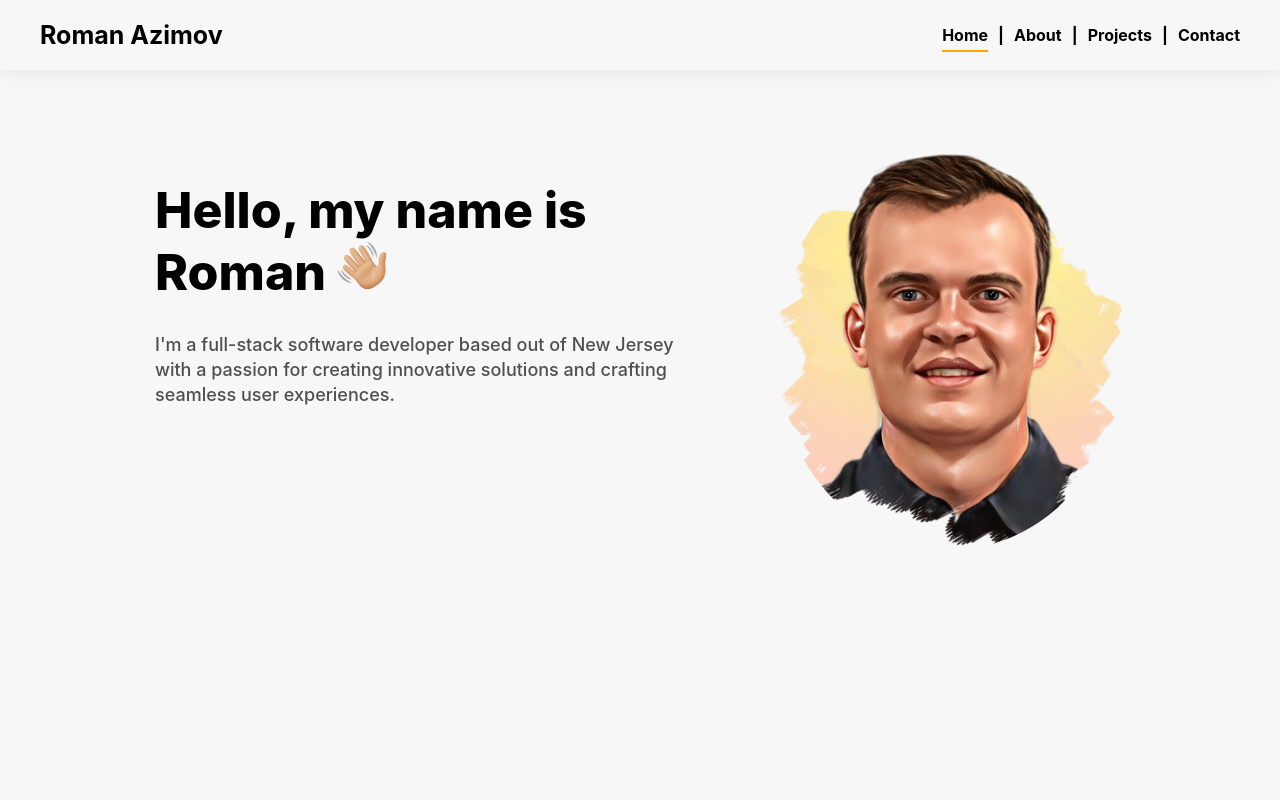
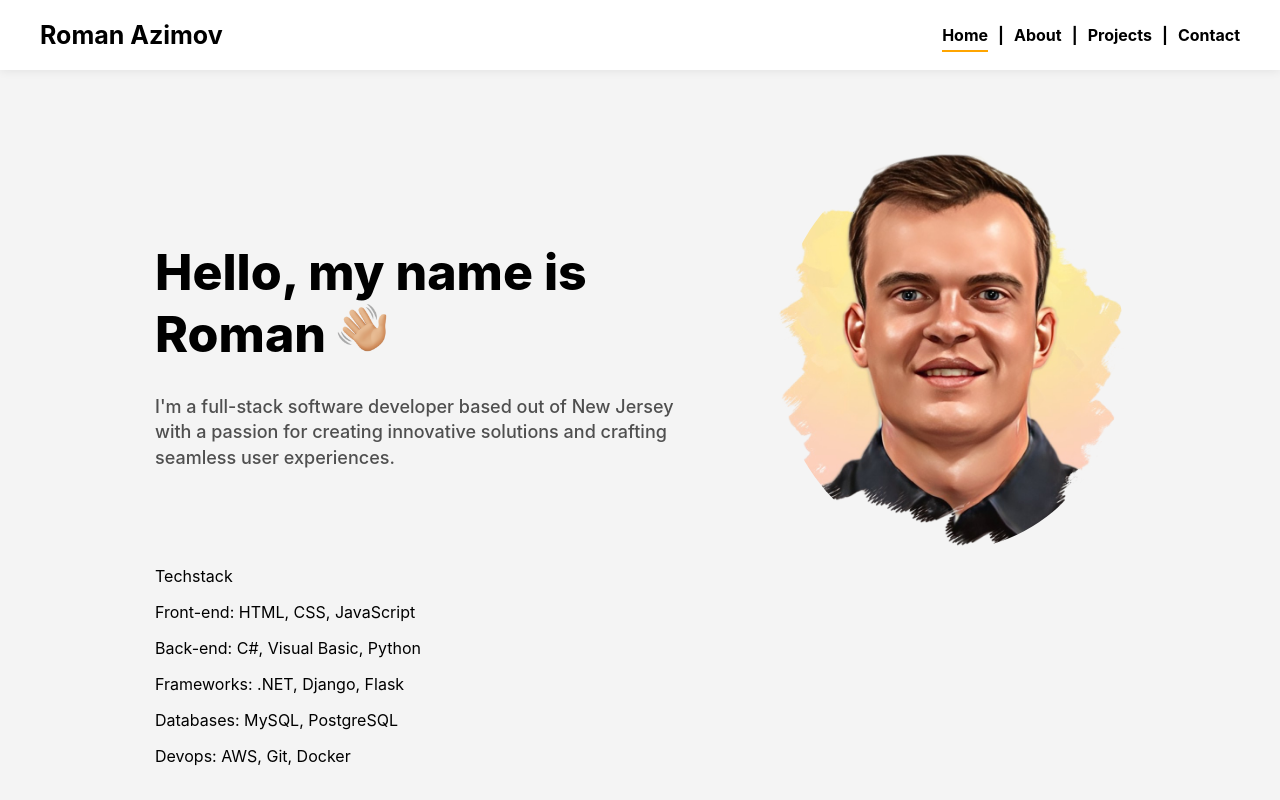
Before and after one commit to romanazimov/PersonalWebsite, a React (Create React App) app: page / in a window 1280 px wide. Shown: the top 800 px of the page. Built offline with nearby package versions, Linux system fonts and the light colour scheme.

Commit message:
Modified about, home, and nav

```diff
--- a/src/Components/about/About.css
+++ b/src/Components/about/About.css
@@ -1,5 +1,5 @@
 #about {
-    background-color: #f4f4f4;
+    background-color: #f8f8f8;
     display: flex;
     justify-content: center;
 }
--- a/src/Components/about/About.js
+++ b/src/Components/about/About.js
@@ -5,7 +5,7 @@ function About() {
     return (
         <section id="about">
             <div className="cont-about">
-                <img className="img-about" src={coffee_work} alt={"logo"} />
+                <img className="img-about" src={coffee_work} alt={""} />
                 <div>
                     <p className='title'>ABOUT ME</p>
                     <p className='description'>As a full-stack developer, I bring extensive professional experience in back-end
@@ -14,7 +14,7 @@ function About() {
                         end-to-end deployment and hosting configurations. Beyond my professional work, I'm
                         an avid front-end enthusiast, pursuing it as a hobby and showcasing my skills through
                         this personal website. When I'm not coding, you can find me exploring the great
-                        outdoors, hiking, running, or enjoying my time out on the water.</p>
+                        outdoors, exercising, or enjoying my time out on the water.</p>
                 </div>
             </div>
         </section>
--- a/src/Components/home/Home.css
+++ b/src/Components/home/Home.css
@@ -4,56 +4,69 @@
     margin: 30px 0;
 }
 
-#home {
+/* #home {
     padding-top: 150px;
     display: flex;
+    justify-content: flex-start;
+    height: 100vh;
+} */
+
+/* .container {
+    display: flex;
+    flex-direction: column;
+    justify-content: flex-start;
+    gap: 80px;
+    max-width: 970px;
+} */
+
+.container {
+    height: 100vh;
+    display: flex;
     justify-content: center;
-    height: 100vh;
+    align-items: flex-start;
 }
 
-#home-logo {
-    pointer-events: none;
-    user-select: none;
+.content {
+    padding: 150px 0;
+    display: flex;
+    flex-direction: column;
+    max-width: 970px;
 }
 
-#cont-bio {
+.intro {
     display: flex;
-    /* justify-content: center; */
-    /* align-items: center; */
+    align-items: center;
     gap: 80px;
-    /* padding: 0 60px; */
-    max-width: 970px;
-    /* max-height: 400px; */
-
 }
 
-#short-bio {
+.hand {
+    width: 50px;
+}
+
+.short-bio {
     font-weight: 500;
     font-size: 18px;
     line-height: 1.4;
     color: rgb(79, 79, 79);
 }
 
-#avatar {
+.avatar {
     object-fit: cover;
     height: 400px;
     width: 350px;
     border-radius: 50%;
 }
 
-#hand {
-    width: 50px;
-}
 
-@media (max-width: 1100px) {
-    #cont-bio {
+/* @media (max-width: 1100px) {
+    .cont-bio {
         padding: 0 60px;
         gap: 0;
     }
 }
 
 @media (max-width: 700px) {
-    #home h1 {
+    .short-bio h1 {
         font-size: 35px;
     }
 
@@ -71,4 +84,4 @@
         align-items: center;
         padding: 0 60px;
     }
-}
+} */
--- a/src/Components/home/Home.js
+++ b/src/Components/home/Home.js
@@ -4,14 +4,24 @@ import hand from "../../images/waving_hand.png";
 
 function Home() {
     return (
-        <section id="home">
-            <div id="cont-bio">
-                <div id="bio-info">
-                    <h1>Hello, my name is Roman <img id="hand" src={hand} alt={"hand"} /></h1>
-                    <p id="short-bio">I'm a full-stack software developer based out of New Jersey with a passion
-                    for creating innovative solutions and crafting seamless user experiences.</p>
+        <section id="home" className="container">
+            <div className="content">
+                <div className="intro">
+                    <div>
+                        <h1>Hello, my name is Roman <img className="hand" src={hand} alt={""} /></h1>
+                        <p className="short-bio">I'm a full-stack software developer based out of New Jersey with a passion
+                        for creating innovative solutions and crafting seamless user experiences.</p>
+                    </div>
+                    <img className="avatar" src={logo} alt={"logo"} />
                 </div>
-                <img id="avatar" src={logo} alt={"logo"} />
+                <div className="cont-skills">
+                    <p>Techstack</p>
+                    <p>Front-end: HTML, CSS, JavaScript</p>
+                    <p>Back-end: C#, Visual Basic, Python</p>
+                    <p>Frameworks: .NET, Django, Flask</p>
+                    <p>Databases: MySQL, PostgreSQL</p>
+                    <p>Devops: AWS, Git, Docker</p>
+                </div>
             </div>
         </section>
     );
--- a/src/Components/nav/Nav.css
+++ b/src/Components/nav/Nav.css
@@ -5,8 +5,8 @@ nav {
     padding: 20px 40px;
     box-sizing: border-box;
     /* margin-bottom: 50px; */
-    box-shadow: 0 0 20px rgba(0,0,0,.09);
-    background-color: rgb(247, 247, 247);
+    box-shadow: 0 0 10px rgba(0,0,0,.09);
+    background-color: rgb(255, 255, 255);
     position: fixed;
     top: 0px;
     width: 100%;
@@ -28,8 +28,10 @@ a.active {
     padding-bottom: 5px;
 }
 
-#home-logo {
+.home-logo {
     font-size: 25px;
+    pointer-events: none;
+    user-select: none;
 }
 .seperator {
     margin: 0 10px;
--- a/src/Components/nav/Nav.js
+++ b/src/Components/nav/Nav.js
@@ -26,7 +26,7 @@ export default function Nav() {
     return (
         <nav>
             {/* <a href="/"> */}
-                <span id="home-logo">Roman Azimov</span>
+                <span className="home-logo">Roman Azimov</span>
             {/* </a> */}
             <div id="routes">
                 <CustomLink to="/" onClick={() => scrollToSection('home', '/')}>
--- a/src/styles/global.css
+++ b/src/styles/global.css
@@ -7,6 +7,6 @@
 
 body {
     margin: 0;
-    background-color: #f7f7f7;
+    background-color: #f4f4f4;
     height: 5000px;
 }
```
